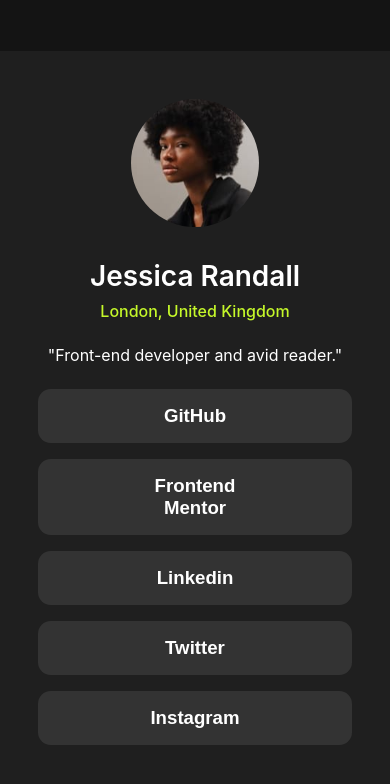
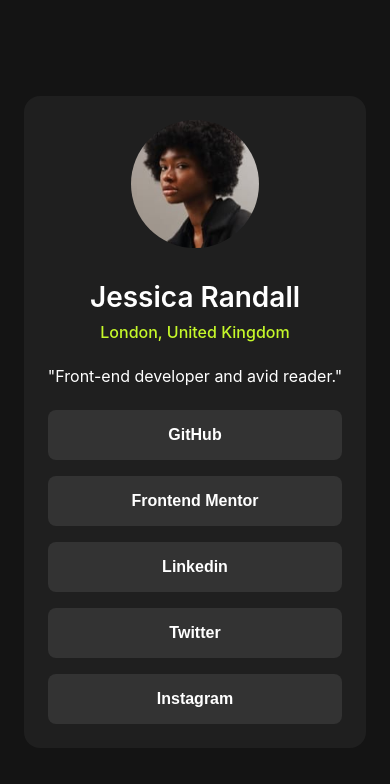
Before and after one commit to Ethel-tech/social-links-profile, a plain HTML site: page index.html in a window 390 px wide. Drawn offline with Linux system fonts and the light colour scheme.

Commit message:
updates made ot the mobile view

```diff
--- a/index.html
+++ b/index.html
@@ -27,11 +27,11 @@
 					<p>"Front-end developer and avid reader."</p>
 				</div>
 				<div class="card-btn">
-					<button>GitHub</button>
-					<button>Frontend Mentor</button>
-					<button>Linkedin</button>
-					<button>Twitter</button>
-					<button>Instagram</button>
+					<button class="btn">GitHub</button>
+					<button class="btn">Frontend Mentor</button>
+					<button class="btn">Linkedin</button>
+					<button class="btn">Twitter</button>
+					<button class="btn">Instagram</button>
 				</div>
 			</section>
 		</main>
--- a/style.css
+++ b/style.css
@@ -22,10 +22,9 @@
 }
 
 .card {
-	justify-self: center;
-	justify-items: center;
 	background-color: var(--main-color);
-	padding: 3rem;
+	padding: 2rem;
+	border-radius: 1rem;
 
 	.card-info {
 		display: flex;
@@ -68,15 +67,26 @@
 			padding: 1rem 7rem;
 			border: 0;
 			background-color: var(--btn-color);
-			border-radius: 0.8rem;
+			border-radius: 0.5rem;
 			color: var(--txt-color);
 			font-weight: 600;
 			font-size: 14pt;
 			cursor: pointer;
 		}
-    button:hover{
+		button:hover {
 			background-color: var(--active-color);
 			color: var(--btn-color);
 		}
 	}
 }
+
+@media (max-width: 600px) {
+	.btn {
+		padding: 1rem 0rem !important;
+		font-size: 12pt !important;
+		font-weight: 400;
+	}
+	.card {
+		padding: 1.5rem;
+	}
+}
```
Lines whose indentation alone changed are shown as unchanged.
